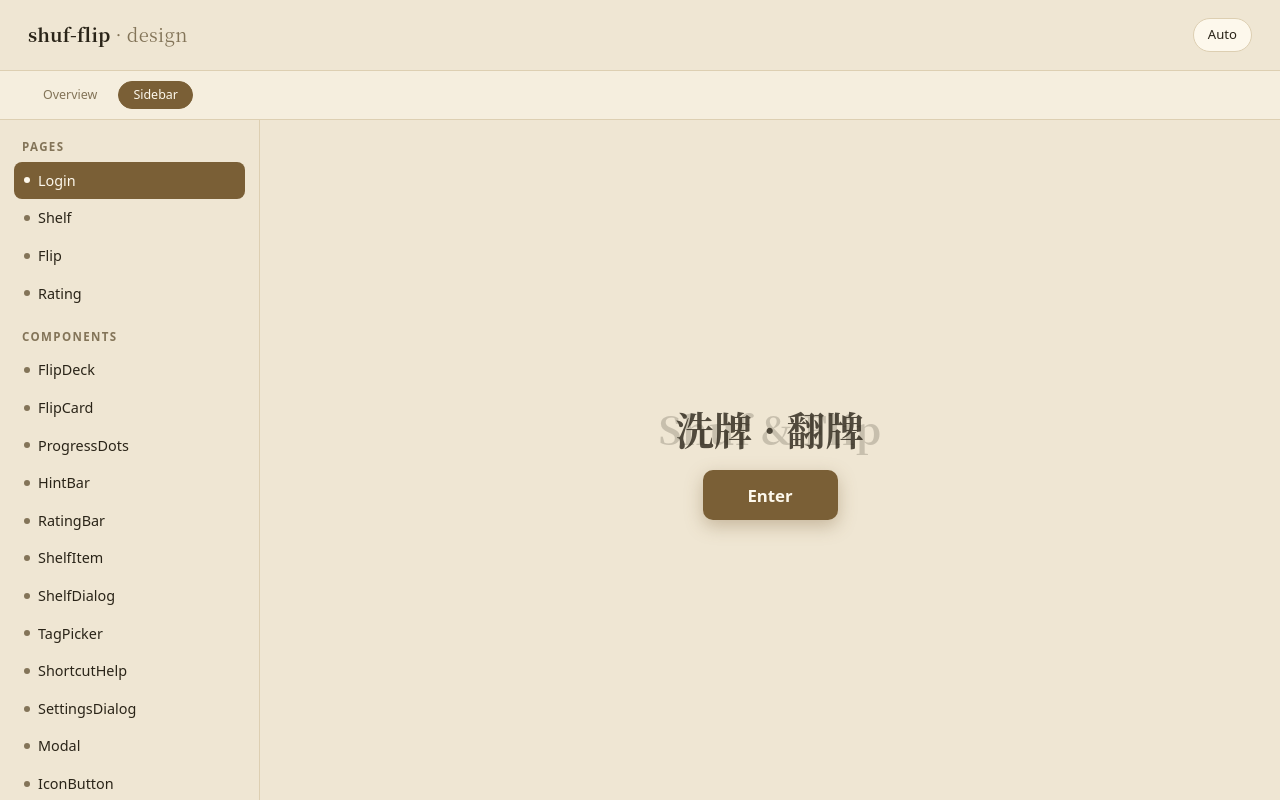
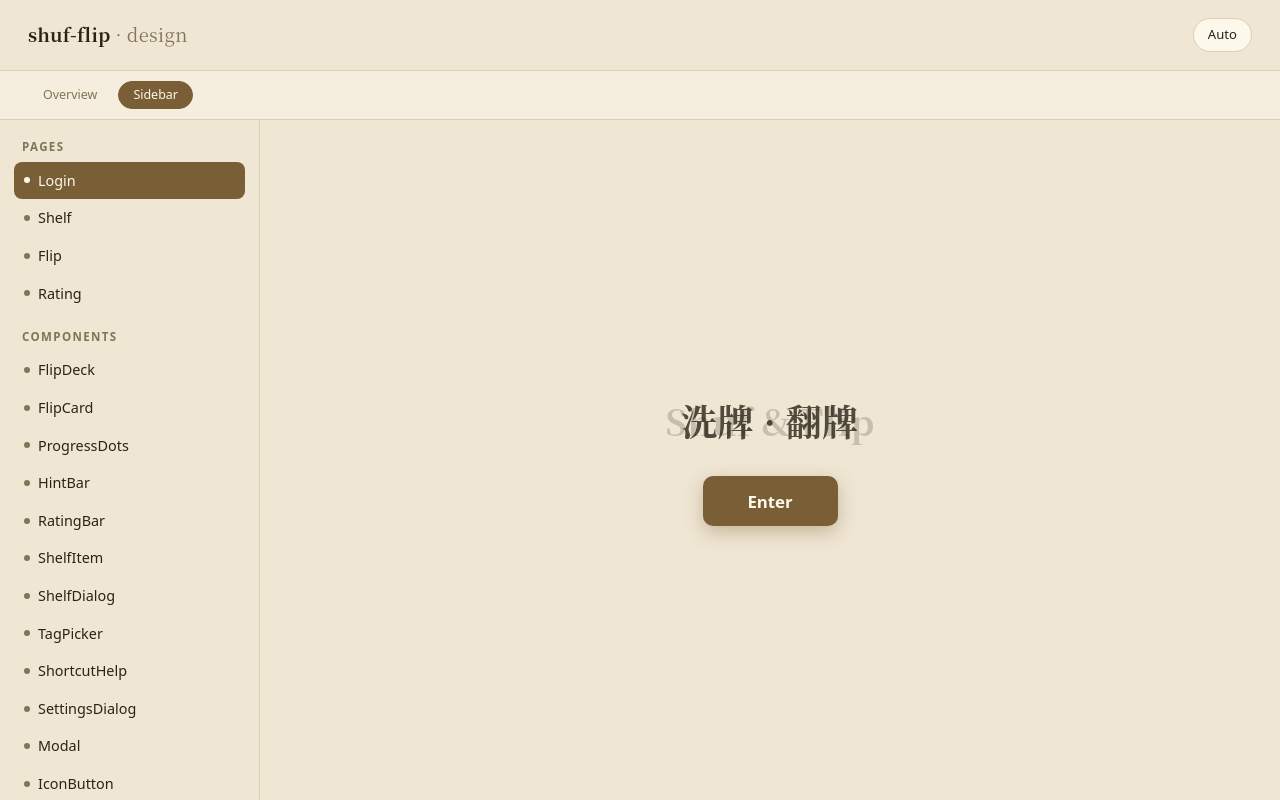
Before and after one commit to imfiiish/webDesign, a React (Vite) app in the folder shuf-flip/: page / in a window 1280 px wide. Both pictures are taken after a click on the button "Sidebar". Built offline with nearby package versions, Linux system fonts and the light colour scheme.

Commit message:
fix: scope sidebar panel styles so embedded login keeps its size

```diff
--- a/shuf-flip/src/pages/home/home.css
+++ b/shuf-flip/src/pages/home/home.css
@@ -256,23 +256,23 @@ a.tile {
   max-width: 520px;
 }
 
-.panel .kind {
+.panel-inner .kind {
   margin-bottom: 10px;
 }
 
-.panel h1 {
+.panel-inner h1 {
   font-family: var(--font-display);
   font-size: 2.4rem;
   margin: 0 0 12px;
 }
 
-.panel p {
+.panel-inner p {
   color: var(--muted);
   line-height: 1.7;
   margin: 0 0 24px;
 }
 
-.panel .stage {
+.panel-inner .stage {
   height: 220px;
   border: 1px dashed var(--border);
   border-radius: var(--radius-lg);
```
